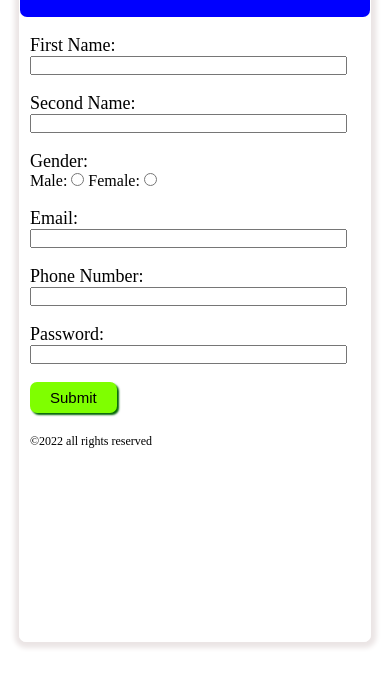
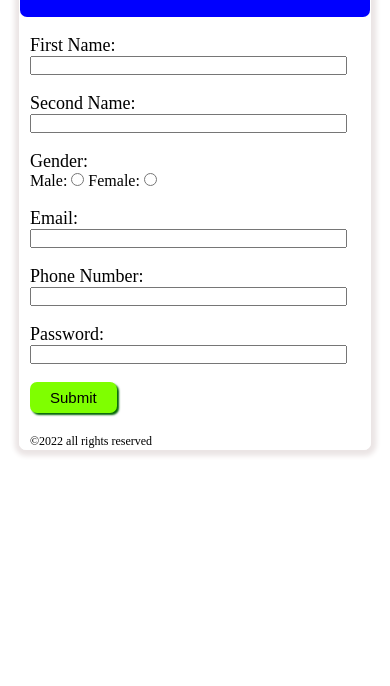
Before and after one commit to Dibendu21062000/mywebpage.github.io, a plain HTML site: page index.html in a window 390 px wide. Shown: the part 60-746 px from the top of the page. Drawn offline with Linux system fonts and the light colour scheme.

Commit message:
Update p4.css

```diff
--- a/p4.css
+++ b/p4.css
@@ -3,7 +3,7 @@
     padding: 0;
 }
 .form{
-    height:520px;
+    height:auto;
     width: 300px;
     border: 1px solid white;
     margin:auto;
@@ -57,7 +57,7 @@
     .form{
         display:block;
         width: 350px;
-        height: 700px;
+        height: auto;
         margin:auto;
     }
 }
```
